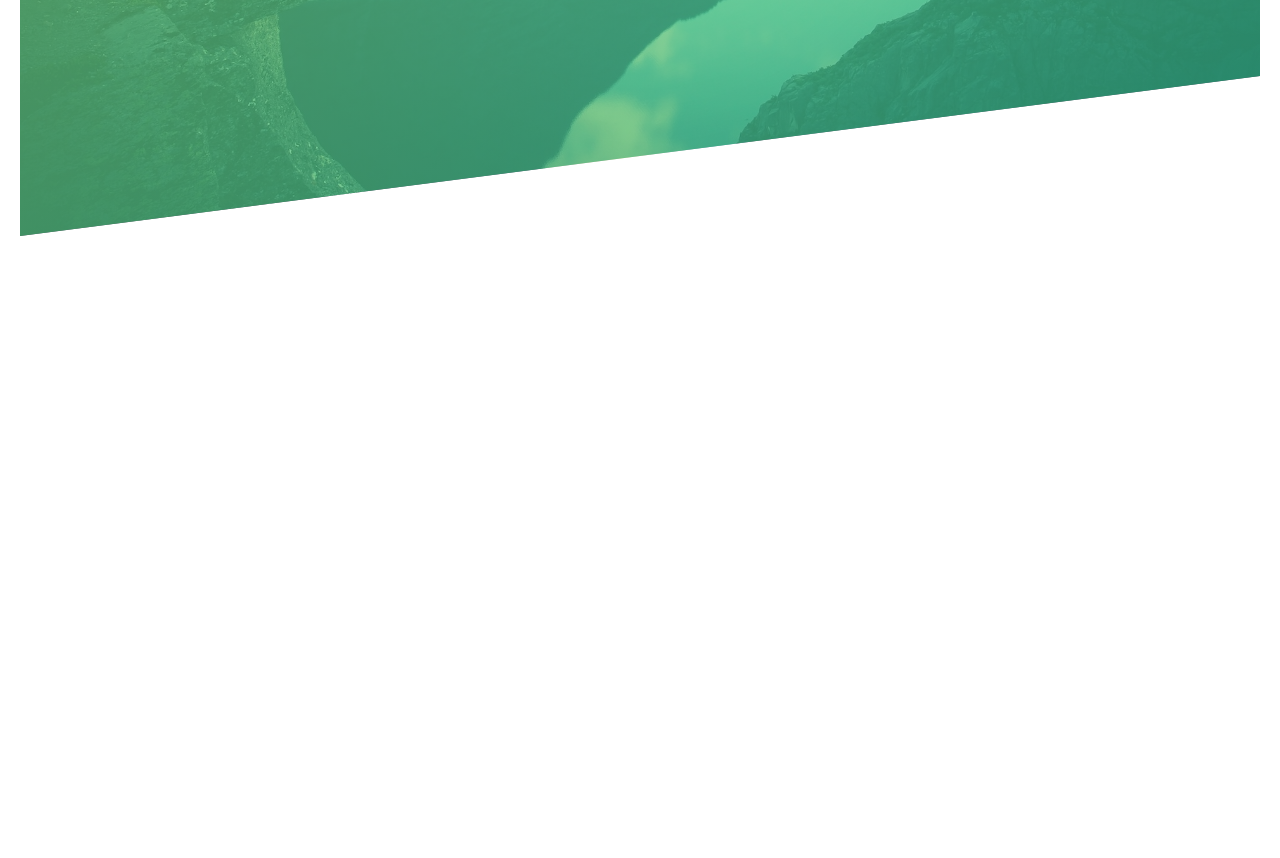
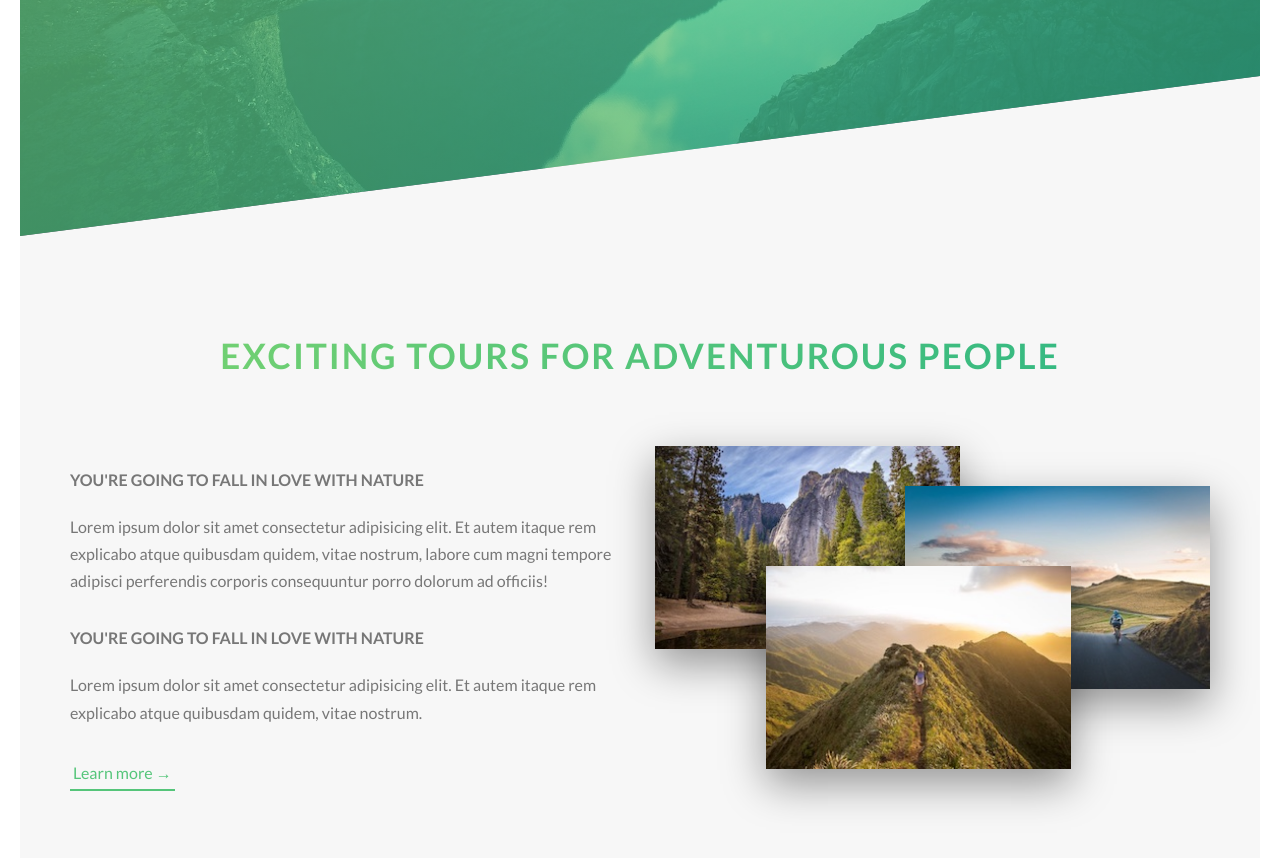
Before and after one commit to shohangithub/toursbd, a website: page index.html in a window 1280 px wide. Shown: the part 544-1402 px from the top of the page. Before the commit the page ends 800 px from the top, so only its background shows below. Drawn offline with Linux system fonts and the light colour scheme.

Commit message:
complete the about section

```diff
--- a/index.html
+++ b/index.html
@@ -29,6 +29,41 @@
             <a href="#" class="btn btn--white btn--animated">Dicover our tours</a>
         </div>
     </header>
+
+    <main>
+        <section class="section-about">
+            <div class="center-text">
+                <h2 class="heading-secondary mb-lg">
+                    Exciting tours for adventurous people
+                </h2>
+            </div>
+            <div class="row">
+                <div class="col-1-of-2">
+                    <h3 class="heading-tertiary mb-sm">You're going to fall in love with nature</h3>
+                    <p class="paragraph">
+                        Lorem ipsum dolor sit amet consectetur adipisicing elit. Et autem itaque rem explicabo atque
+                        quibusdam quidem, vitae nostrum, labore cum magni tempore adipisci perferendis corporis
+                        consequuntur porro dolorum ad officiis!
+                    </p>
+
+                    <h3 class="heading-tertiary mb-sm">You're going to fall in love with nature</h3>
+                    <p class="paragraph">
+                        Lorem ipsum dolor sit amet consectetur adipisicing elit. Et autem itaque rem explicabo atque
+                        quibusdam quidem, vitae nostrum.
+                    </p>
+
+                    <a href="#" class="btn-text">Learn more &rarr;</a>
+                </div>
+                <div class="col-1-of-2">
+                    <div class="composition">
+                        <img src="img/nat-1.jpg" alt="Photo 1" class="composition__photo composition__photo--p1">
+                        <img src="img/nat-2.jpg" alt="Photo 2" class="composition__photo composition__photo--p2">
+                        <img src="img/nat-3.jpg" alt="Photo 3" class="composition__photo composition__photo--p3">
+                    </div>
+                </div>
+            </div>
+        </section>
+    </main>
 
     <!--
    <section class="grid-test">
--- a/sass/abstracts/_variables.scss
+++ b/sass/abstracts/_variables.scss
@@ -2,6 +2,8 @@
 $color-primary: #55c57a;
 $color-primary-light: #7ed56f;
 $color-primary-dark: #28b485;
+
+$color-grey-light-1: #f7f7f7;
 
 $color-grey-dark: #777;
 $color-white: #fff;
@@ -9,6 +11,9 @@ $color-black: #000;
 $color-dark-green: #057952;
 
 
+//FONT
+$default-font-size: 1.6rem;
+
 //GRID
 $grid-width: 114rem;
 $gutter-vertical: 8rem;
--- a/sass/base/_typography.scss
+++ b/sass/base/_typography.scss
@@ -30,3 +30,33 @@ body {
         animation: moveFormRight 1s ease-out;
     }
 }
+
+.heading-secondary {
+    font-size: 3.5rem;
+    text-transform: uppercase;
+    font-weight: 700;
+    color: transparent;
+    background-image: linear-gradient(to right, $color-primary-light, $color-primary-dark);
+    -webkit-background-clip: text;
+    letter-spacing: .2rem;
+    transition: all .5s;
+
+    &:hover {
+        transform: skewY(2deg) skewX(15deg) scaleY(1.3);
+        text-shadow: .5rem 1rem 1rem rgba($color-black, .2);
+    }
+}
+
+.heading-tertiary {
+    font-size: $default-font-size;
+    font-weight: 700;
+    text-transform: uppercase;
+}
+
+.paragraph {
+    font-size: $default-font-size;
+
+    &:not(:last-child) {
+        margin-bottom: 3rem;
+    }
+}
--- a/sass/base/_utilities.scss
+++ b/sass/base/_utilities.scss
@@ -0,0 +1,13 @@
+.center-text {
+    text-align: center;
+}
+
+.mb-sm {
+    margin-bottom: 2rem;
+}
+.mb-md {
+    margin-bottom: 4rem;
+}
+.mb-lg {
+    margin-bottom: 8rem;
+}
--- a/sass/components/_button.scss
+++ b/sass/components/_button.scss
@@ -1,5 +1,5 @@
+.btn {
 
-.btn {
     &:link,
     &:visited {
         text-transform: uppercase;
@@ -55,3 +55,29 @@
         animation-fill-mode: backwards;
     }
 }
+
+.btn-text {
+
+    &:link,
+    &:visited {
+        font-size: $default-font-size;
+        color: $color-primary;
+        display: inline-block;
+        text-decoration: none;
+        border-bottom: 2px solid $color-primary;
+        padding: 3px;
+        transition: all .2s;
+    }
+
+    &:hover {
+        background-color: $color-primary;
+        color: $color-white;
+        box-shadow: 0 1rem 2rem rgba($color-black, .15);
+        transform: translateY(-3px);
+    }
+
+    &:active{
+        box-shadow: 0 .5rem 1rem rgba($color-black, .15);
+        transform: translateY(0);
+    }
+}
--- /dev/null
+++ b/sass/components/_compositon.scss
@@ -0,0 +1,38 @@
+.composition {
+    position: relative;
+
+    &__photo {
+        width: 55%;
+        box-shadow: 0 1.5rem 4rem rgba($color-black, .4);
+        position: absolute;
+        transition: all .2s;
+        z-index: 10;
+        outline-offset: .8rem;
+
+        &--p1 {
+            left: 0;
+            top: -2rem;
+        }
+
+        &--p2 {
+            right: 0;
+            top: 2rem;
+        }
+
+        &--p3 {
+            left: 20%;
+            top: 10rem;
+        }
+
+        &:hover {
+            outline: .5rem solid $color-primary;
+            transform: scale(1.2) translateY(-1rem);
+            box-shadow: 0 2.5rem 4rem rgba($color-black, .5);
+            z-index: 11;
+        }
+    }
+
+    &:hover &__photo:not(:hover) {
+        transform: scale(.9);
+    }
+}
--- a/sass/layout/_grid.scss
+++ b/sass/layout/_grid.scss
@@ -1,6 +1,5 @@
 .row {
     max-width: $grid-width;
-    background-color: #eee;
     margin: 0 auto;
 
     &:not(:last-child) {
@@ -10,7 +9,6 @@
     @include clearfix;
 
     [class^="col-"] {
-        background-color: orangered;
         float: left;
 
         &:not(:last-child) {
--- a/sass/main.scss
+++ b/sass/main.scss
@@ -11,6 +11,7 @@
 
 
 @import 'components/button';
+@import 'components/compositon';
 
 @import 'layout/header';
 @import 'layout/grid';
--- a/sass/pages/_home.scss
+++ b/sass/pages/_home.scss
@@ -0,0 +1,5 @@
+.section-about {
+    background-color: $color-grey-light-1;
+    padding: 25rem 0;
+    margin-top: -20vh;
+}
```
Also changed, not shown: css/style.css.
